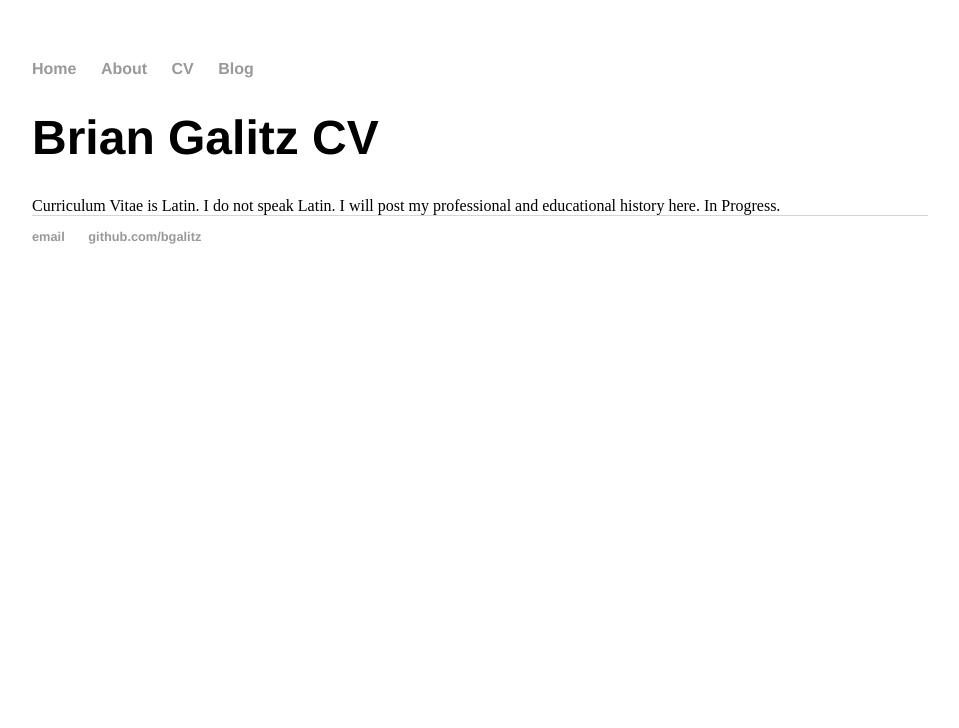
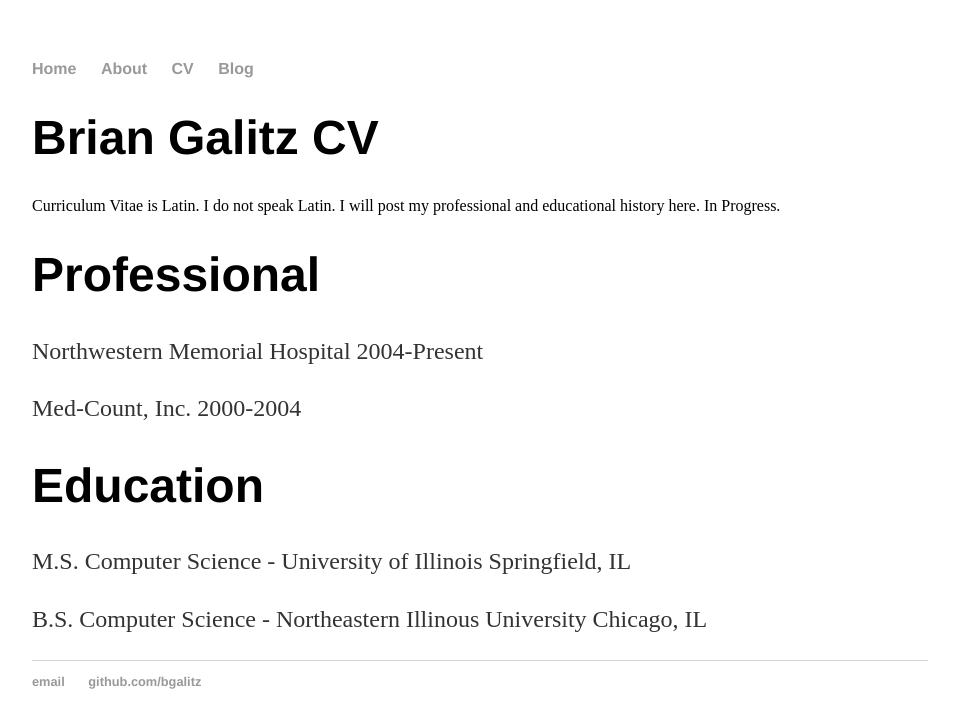
Before and after one commit to bgalitz/bgalitz.github.io, a Jekyll site: the page built from cv/index.html, in a window 1280 px wide. Shown: the top 728 px of the page, without its empty margins (160-1119 px from the left). Built offline with Jekyll 4.4.1, drawn with Linux system fonts in a browser that asks for light colours.

Commit message:
Update index.html
html formatting

```diff
--- a/cv/index.html
+++ b/cv/index.html
@@ -7,3 +7,16 @@
 Curriculum Vitae is Latin. I do not speak Latin. I will post my professional and educational history here.
 
 In Progress.
+
+
+<div class="blurb">
+	<h1>Professional</h1>
+        <p>Northwestern Memorial Hospital    2004-Present</p>
+        <p>Med-Count, Inc.    2000-2004</p>
+
+  	<h1>Education</h1>
+        <p>M.S. Computer Science - University of Illinois    Springfield, IL</p>
+        <p>B.S. Computer Science - Northeastern Illinous University    Chicago, IL</p>
+
+
+</div><!-- /.blurb -->
```
